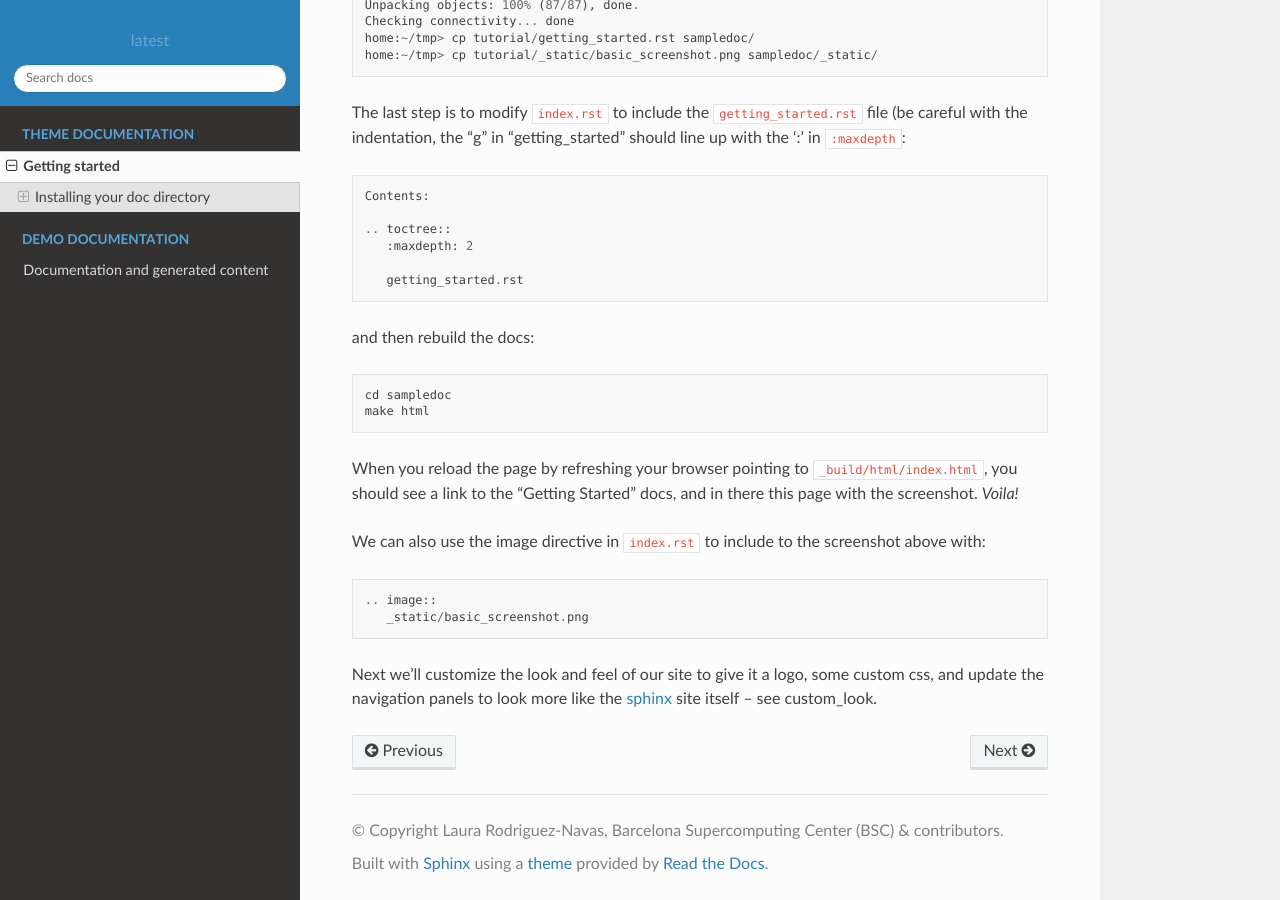
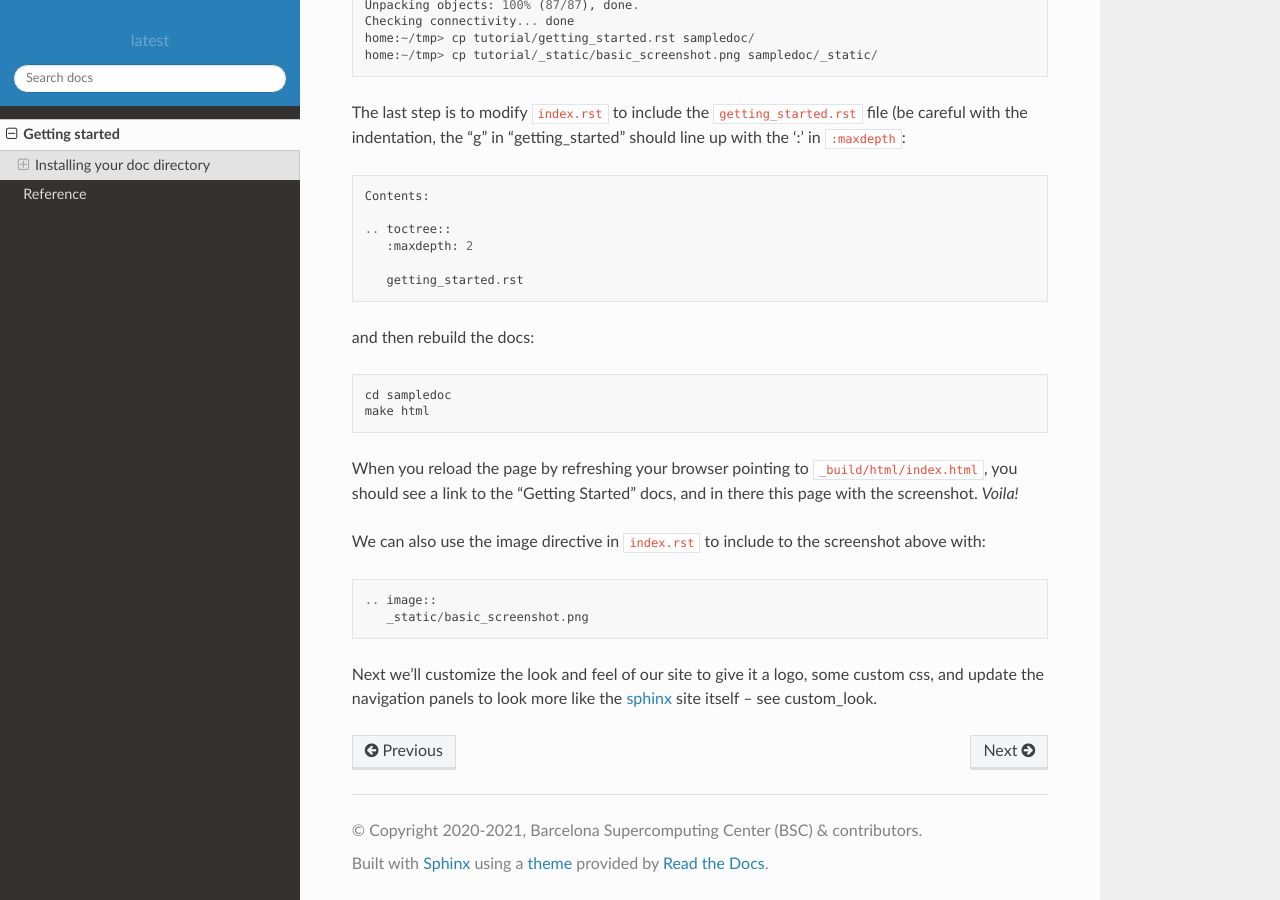
Before and after one commit to pianoza/MLToolbox, a Sphinx documentation site: the page built from docs/getting_started.rst, in a window 1280 px wide and 900 px high, scrolled down 1601 px. Built offline with Sphinx 7.4.7 and the Read the Docs theme 2.0.0, drawn with Linux system fonts in a browser that asks for light colours.

```diff
--- a/docs/conf.py
+++ b/docs/conf.py
@@ -20,9 +20,8 @@ sys.path.insert(0, os.path.abspath('..'))
 # -- Project information -----------------------------------------------------
 
 project = 'VRE tool template'
-author = 'Laura Rodriguez-Navas, Barcelona Supercomputing Center (BSC) & contributors'
+copyright = '2020-2021, Barcelona Supercomputing Center (BSC) & contributors'
 version = 'latest'
-copyright = author
 language = 'en'
 
 # -- General configuration ---------------------------------------------------
```
Also changed, not shown: docs/api.rst (deleted, +0 -22 lines), docs/index.rst (+7 -7 lines), docs/reference/index.rst (added, +10 -0 lines), docs/reference/runner.rst (added, +9 -0 lines), docs/reference/tool.rst (added, +9 -0 lines).
